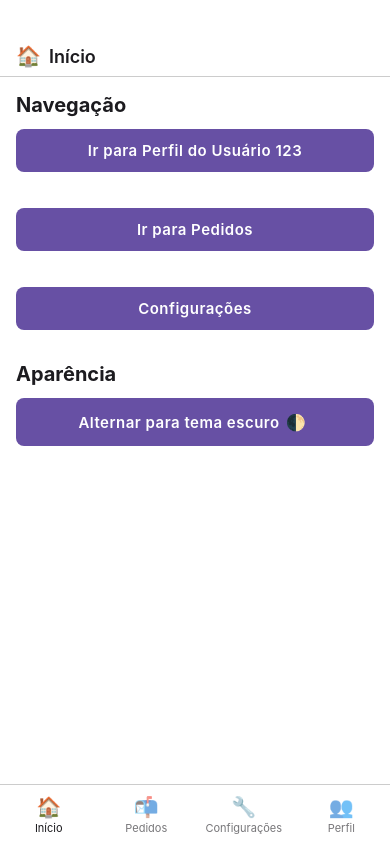
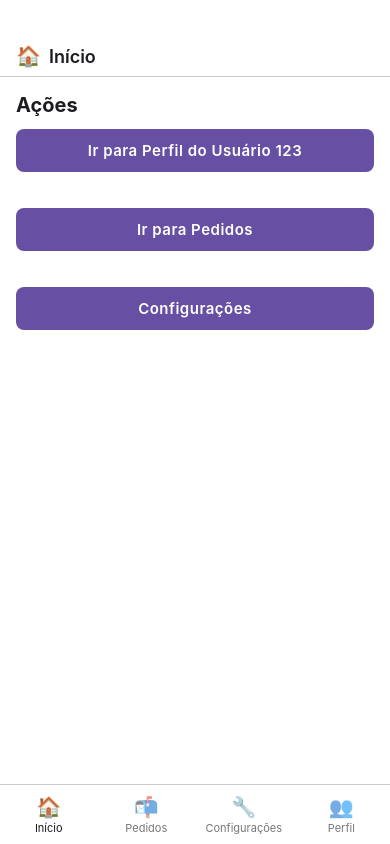
Before and after one commit to carlosxfelipe/my-router, a React Native app: screen / in a window 390 px wide. Built offline with nearby package versions, Linux system fonts and the light colour scheme.

Commit message:
Refactor Home, Orders, Profile, and Settings screens; update section titles and reintroduce theme toggle in Settings for improved consistency and functionality.

```diff
--- a/src/screens/Home.tsx
+++ b/src/screens/Home.tsx
@@ -1,12 +1,10 @@
 import { ScrollView, StyleSheet, View } from "react-native";
 import { ThemedView } from "../components/ThemedView";
 import { ThemedText } from "../components/ThemedText";
-import { useTheme } from "../theme/ThemeContext";
 import { useRouterContext } from "../router/RouterContext";
 import { ThemedButton } from "../components/ThemedButton";
 
 export default function Home() {
-  const { theme, toggleTheme } = useTheme();
   const router = useRouterContext();
 
   return (
@@ -14,7 +12,7 @@ export default function Home() {
       <ScrollView contentContainerStyle={styles.scrollContent}>
         <View style={styles.section}>
           <ThemedText type="subtitle" style={styles.sectionTitle}>
-            Navegação
+            Ações
           </ThemedText>
 
           <View style={styles.buttonGroup}>
@@ -33,24 +31,6 @@ export default function Home() {
               onPress={() => router.push("/settings")}
             />
           </View>
-        </View>
-
-        <View style={styles.section}>
-          <ThemedText type="subtitle" style={styles.sectionTitle}>
-            Aparência
-          </ThemedText>
-
-          <ThemedButton
-            title={`Alternar para tema ${
-              theme === "light" ? "escuro" : "claro"
-            }`}
-            onPress={toggleTheme}
-            iconRight={
-              <View>
-                <ThemedText>🌓</ThemedText>
-              </View>
-            }
-          />
         </View>
       </ScrollView>
     </ThemedView>
--- a/src/screens/Orders.tsx
+++ b/src/screens/Orders.tsx
@@ -9,10 +9,6 @@ export default function Orders() {
 
   return (
     <ThemedView style={styles.container}>
-      <ThemedText type="subtitle" style={styles.sectionTitle}>
-        Pedidos
-      </ThemedText>
-
       <View style={styles.section}>
         <ThemedText type="subtitle" style={styles.sectionTitle}>
           Ações
--- a/src/screens/Profile.tsx
+++ b/src/screens/Profile.tsx
@@ -10,10 +10,6 @@ export default function Profile() {
 
   return (
     <ThemedView style={styles.container}>
-      <ThemedText type="subtitle" style={styles.sectionTitle}>
-        ID do usuário: {id ?? "não informado"}
-      </ThemedText>
-
       <View style={styles.section}>
         <ThemedText type="subtitle" style={styles.sectionTitle}>
           Ações
@@ -24,6 +20,10 @@ export default function Profile() {
           onPress={() => router.push("/")}
         />
       </View>
+
+      <ThemedText type="subtitle" style={styles.sectionTitle}>
+        ID do usuário: {id ?? "não informado"}
+      </ThemedText>
     </ThemedView>
   );
 }
--- a/src/screens/Settings.tsx
+++ b/src/screens/Settings.tsx
@@ -3,8 +3,10 @@ import { ThemedView } from "../components/ThemedView";
 import { ThemedText } from "../components/ThemedText";
 import { useRouterContext } from "../router/RouterContext";
 import { ThemedButton } from "../components/ThemedButton";
+import { useTheme } from "../theme/ThemeContext";
 
 export default function Settings() {
+  const { theme, toggleTheme } = useTheme();
   const router = useRouterContext();
 
   return (
@@ -17,6 +19,22 @@ export default function Settings() {
         <ThemedButton
           title="Voltar para Home"
           onPress={() => router.reset("/")}
+        />
+      </View>
+
+      <View style={styles.section}>
+        <ThemedText type="subtitle" style={styles.sectionTitle}>
+          Aparência
+        </ThemedText>
+
+        <ThemedButton
+          title={`Alternar para tema ${theme === "light" ? "escuro" : "claro"}`}
+          onPress={toggleTheme}
+          iconRight={
+            <View>
+              <ThemedText>🌓</ThemedText>
+            </View>
+          }
         />
       </View>
     </ThemedView>
```
